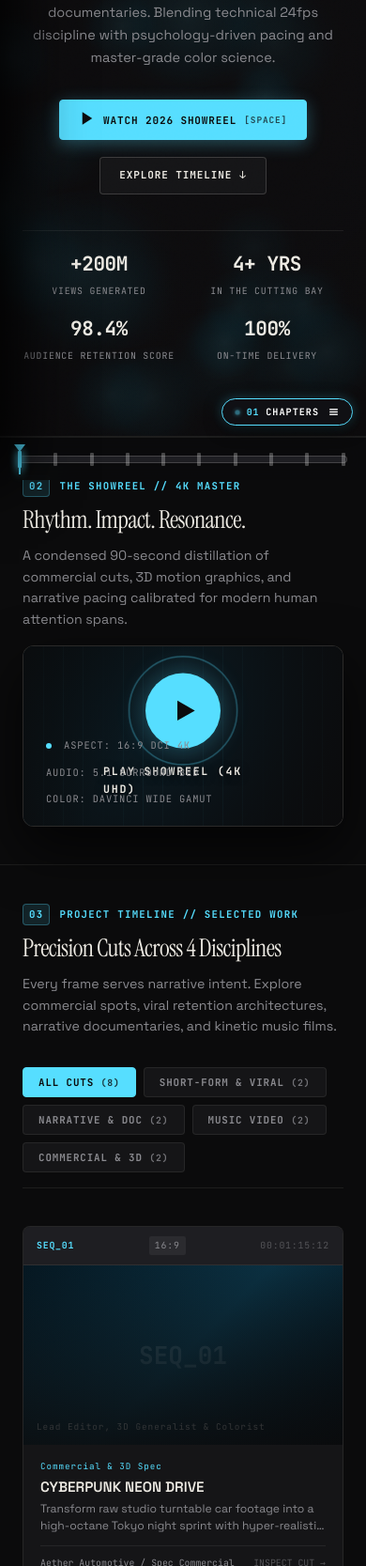
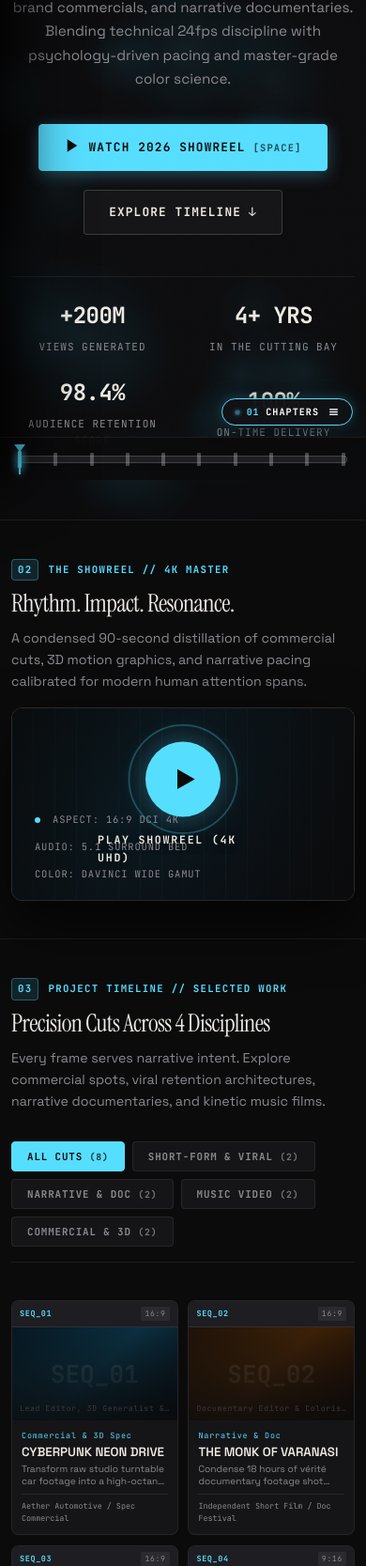
Before and after one commit to goutamagrawall/editaura-portfolio, a plain HTML site: page index.html in a window 390 px wide. Shown: the part 333-2000 px from the top of the page at 94% size. Drawn offline with nearby package versions, Linux system fonts and the light colour scheme; animation ran at ten frames a second.

Commit message:
feat: scale hero section, fix modal inner wheel scroll lock, and optimize mobile 2-column project grid

```diff
--- a/index.html
+++ b/index.html
@@ -657,9 +657,9 @@
     </section>
 
     <!-- PROJECT CASE STUDY DRAWER MODAL -->
-    <div id="case-study-drawer" class="case-study-drawer" aria-hidden="true" role="dialog" aria-modal="true" aria-labelledby="drawer-title">
+    <div id="case-study-drawer" class="case-study-drawer" data-lenis-prevent aria-hidden="true" role="dialog" aria-modal="true" aria-labelledby="drawer-title">
       <div class="drawer-backdrop" id="drawer-backdrop"></div>
-      <div class="drawer-panel">
+      <div class="drawer-panel" data-lenis-prevent>
 
         <!-- Drawer Header -->
         <div class="drawer-header">
@@ -1909,7 +1909,7 @@
   </aside>
 
   <!-- SHOWREEL CINEMA MODAL -->
-  <dialog id="showreel-modal" class="showreel-modal" aria-labelledby="showreel-title">
+  <dialog id="showreel-modal" class="showreel-modal" data-lenis-prevent aria-labelledby="showreel-title">
     <div class="modal-backdrop" id="showreel-backdrop"></div>
     <div class="modal-dialog-content">
 
--- a/script.js
+++ b/script.js
@@ -822,7 +822,7 @@ function initProjectsGrid() {
         <div class="card-visual-frame ${project.aspect === '9:16' ? 'aspect-9-16' : ''}">
           <div class="card-canvas-plate" style="background: ${project.bgGradient}; width: 100%; height: 100%; display: flex; align-items: center; justify-content: center; position: relative;">
             <div style="font-family: var(--font-mono); font-size: 1.8rem; font-weight: 700; color: rgba(255,255,255,0.12);">${project.seq}</div>
-            <div style="position: absolute; bottom: 12px; left: 14px; font-family: var(--font-mono); font-size: 0.65rem; color: rgba(255,255,255,0.7); letter-spacing: 0.1em;">${project.role}</div>
+            <div class="card-role-label">${project.role}</div>
           </div>
           <div class="card-visual-overlay"></div>
           <div class="card-hover-prompt">OPEN CASE STUDY</div>
@@ -870,6 +870,7 @@ function initProjectsGrid() {
 // ============================================================================
 function initCaseStudyDrawer() {
   const drawer = document.getElementById("case-study-drawer");
+  const panel = drawer ? drawer.querySelector(".drawer-panel") : null;
   const closeBtn = document.getElementById("drawer-close-btn");
   const backdrop = document.getElementById("drawer-backdrop");
   const actionClose = document.getElementById("drawer-action-close");
@@ -878,9 +879,26 @@ function initCaseStudyDrawer() {
   if (closeBtn) closeBtn.addEventListener("click", closeCaseStudyDrawer);
   if (backdrop) {
     backdrop.addEventListener("click", closeCaseStudyDrawer);
-    backdrop.addEventListener("wheel", (e) => e.preventDefault(), { passive: false });
-    backdrop.addEventListener("touchmove", (e) => e.preventDefault(), { passive: false });
-  }
+    backdrop.addEventListener("wheel", (e) => {
+      e.preventDefault();
+      e.stopPropagation();
+    }, { passive: false });
+    backdrop.addEventListener("touchmove", (e) => {
+      e.preventDefault();
+      e.stopPropagation();
+    }, { passive: false });
+  }
+
+  // Prevent wheel and touchmove from propagating to window/Lenis listeners
+  if (drawer) {
+    drawer.addEventListener("wheel", (e) => e.stopPropagation(), { passive: true });
+    drawer.addEventListener("touchmove", (e) => e.stopPropagation(), { passive: true });
+  }
+  if (panel) {
+    panel.addEventListener("wheel", (e) => e.stopPropagation(), { passive: true });
+    panel.addEventListener("touchmove", (e) => e.stopPropagation(), { passive: true });
+  }
+
   if (actionClose) actionClose.addEventListener("click", closeCaseStudyDrawer);
 
   if (actionShowreel) {
--- a/styles.css
+++ b/styles.css
@@ -1554,33 +1554,33 @@ img, video, canvas {
   }
 }
 
-/* Hero Content */
+/* Hero Content - Scaled +18% with Fluid Typography down to 360px */
 .hero-inner {
   position: relative;
   width: 100%;
-  max-width: 1040px;
+  max-width: 1120px;
   margin: 0 auto;
   text-align: center;
   display: flex;
   flex-direction: column;
   align-items: center;
   justify-content: center;
-  padding: 16px 0;
+  padding: 18px 0;
 }
 
 .hero-header-badge {
   display: inline-flex;
   align-items: center;
   gap: 8px;
-  padding: 6px 16px;
+  padding: 7px 18px;
   background-color: var(--badge-bg);
   border: 1px solid var(--hairline-strong);
   border-radius: var(--radius-full);
   font-family: var(--font-mono);
-  font-size: 0.72rem;
+  font-size: 0.80rem;
   letter-spacing: 0.12em;
   color: var(--text-muted);
-  margin-bottom: 20px;
+  margin-bottom: 24px;
 }
 
 .hero-header-badge .editor-id {
@@ -1594,12 +1594,12 @@ img, video, canvas {
 
 .hero-headline {
   font-family: var(--font-display);
-  font-size: clamp(2.2rem, 4.4vw, 4.2rem);
+  font-size: clamp(2.35rem, 5.2vw, 4.95rem);
   line-height: 1.1;
   font-weight: 400;
   letter-spacing: -0.03em;
   color: var(--text-primary);
-  margin-bottom: 20px;
+  margin-bottom: 24px;
 }
 
 .rotating-mask-wrapper {
@@ -1626,10 +1626,10 @@ img, video, canvas {
 }
 
 .hero-subtext {
-  font-size: clamp(1rem, 1.25vw, 1.18rem);
+  font-size: clamp(1.05rem, 1.45vw, 1.35rem);
   color: var(--text-muted);
-  max-width: 820px;
-  margin-bottom: 32px;
+  max-width: 900px;
+  margin-bottom: 36px;
   line-height: 1.65;
 }
 
@@ -1637,30 +1637,40 @@ img, video, canvas {
   display: flex;
   align-items: center;
   justify-content: center;
-  gap: 18px;
+  gap: 20px;
   flex-wrap: wrap;
-  margin-bottom: 38px;
+  margin-bottom: 44px;
+}
+
+.hero-actions .btn {
+  font-size: 0.88rem;
+  padding: 13px 26px;
+  letter-spacing: 0.09em;
+}
+
+.hero-actions .key-shortcut {
+  font-size: 0.72rem;
 }
 
 .hero-metrics-bar {
   display: flex;
   align-items: center;
   justify-content: center;
-  gap: 48px;
+  gap: 56px;
   flex-wrap: wrap;
-  padding-top: 24px;
+  padding-top: 28px;
   border-top: 1px solid var(--hairline);
   width: 100%;
-  max-width: 1040px;
+  max-width: 1120px;
 }
 
 @media (max-width: 640px) {
   .hero-metrics-bar {
     display: grid;
     grid-template-columns: 1fr 1fr;
-    gap: 16px;
+    gap: 20px;
     width: 100%;
-    padding-top: 18px;
+    padding-top: 22px;
   }
 }
 
@@ -1668,12 +1678,12 @@ img, video, canvas {
   display: flex;
   flex-direction: column;
   align-items: center;
-  gap: 4px;
+  gap: 6px;
 }
 
 .metric-num {
   font-family: var(--font-mono);
-  font-size: 1.45rem;
+  font-size: clamp(1.65rem, 2.2vw, 1.95rem);
   font-weight: 700;
   color: var(--text-primary);
   letter-spacing: -0.02em;
@@ -1681,15 +1691,15 @@ img, video, canvas {
 
 .metric-lbl {
   font-family: var(--font-mono);
-  font-size: 0.68rem;
+  font-size: 0.76rem;
   color: var(--text-muted);
-  letter-spacing: 0.08em;
+  letter-spacing: 0.09em;
   text-transform: uppercase;
 }
 
 .metric-divider {
   width: 1px;
-  height: 28px;
+  height: 36px;
   background-color: var(--hairline);
   display: none;
 }
@@ -1895,14 +1905,14 @@ img, video, canvas {
   opacity: 0.8;
 }
 
-/* Projects Grid - 4 Columns on Desktop, Responsive 2 on Tablet, 1 on Mobile */
+/* Projects Grid - 4 Columns on Desktop (1024px+), 2 Columns on Tablet and Mobile (<=768px) */
 .projects-grid {
   display: grid;
-  grid-template-columns: 1fr;
-  gap: 20px;
-}
-
-@media (min-width: 600px) {
+  grid-template-columns: repeat(2, 1fr);
+  gap: 0.75rem;
+}
+
+@media (min-width: 769px) {
   .projects-grid {
     grid-template-columns: repeat(2, 1fr);
     gap: 20px;
@@ -2075,6 +2085,98 @@ img, video, canvas {
   color: var(--text-muted);
 }
 
+.card-role-label {
+  position: absolute;
+  bottom: 10px;
+  left: 12px;
+  right: 12px;
+  font-family: var(--font-mono);
+  font-size: 0.65rem;
+  color: rgba(255, 255, 255, 0.75);
+  letter-spacing: 0.08em;
+  white-space: nowrap;
+  overflow: hidden;
+  text-overflow: ellipsis;
+}
+
+/* Mobile & Small Screen 2-Column Card Tuning */
+@media (max-width: 768px) {
+  .card-meta-bar {
+    padding: 8px 10px;
+    font-size: 0.62rem;
+  }
+  .card-content {
+    padding: 12px 12px;
+  }
+  .card-category-tag {
+    font-size: 0.58rem;
+    margin-bottom: 2px;
+  }
+  .card-title {
+    font-size: clamp(0.86rem, 2.6vw, 1.05rem);
+    margin-bottom: 4px;
+    line-height: 1.25;
+  }
+  .card-excerpt {
+    font-size: 0.75rem;
+    line-height: 1.35;
+    margin-bottom: 8px;
+    -webkit-line-clamp: 2;
+  }
+  .card-footer-tags {
+    padding-top: 8px;
+    font-size: 0.62rem;
+  }
+  .card-hover-prompt {
+    padding: 4px 10px;
+    font-size: 0.62rem;
+  }
+  .card-role-label {
+    bottom: 6px;
+    left: 8px;
+    right: 8px;
+    font-size: 0.56rem;
+  }
+}
+
+@media (max-width: 480px) {
+  .section-container {
+    padding: 0 12px;
+  }
+  .card-meta-bar {
+    padding: 6px 8px;
+    font-size: 0.58rem;
+    gap: 4px;
+  }
+  .aspect-pill {
+    padding: 1px 4px;
+    font-size: 0.56rem;
+  }
+  .duration-pill {
+    display: none;
+  }
+  .card-content {
+    padding: 10px 10px;
+  }
+  .card-title {
+    font-size: clamp(0.80rem, 3.4vw, 0.94rem);
+    margin-bottom: 3px;
+  }
+  .card-excerpt {
+    font-size: 0.70rem;
+    line-height: 1.3;
+    margin-bottom: 6px;
+    -webkit-line-clamp: 2;
+  }
+  .card-footer-tags {
+    padding-top: 6px;
+    font-size: 0.58rem;
+  }
+  .view-link {
+    display: none;
+  }
+}
+
 /* --------------------------------------------------------------------------
    9. CASE STUDY DRAWER MODAL
    -------------------------------------------------------------------------- */
@@ -2118,12 +2220,13 @@ html.modal-open {
   position: relative;
   width: 100%;
   max-width: 900px;
-  max-height: 90vh;
+  max-height: 85vh;
+  max-height: calc(100vh - 120px);
   background-color: var(--bg-surface);
   border: 1px solid var(--hairline-strong);
   border-radius: var(--radius-lg) var(--radius-lg) 0 0;
   box-shadow: 0 -20px 80px rgba(0, 0, 0, 0.9);
-  overflow-y: auto;
+  overflow-y: auto !important;
   overscroll-behavior: contain;
   -webkit-overflow-scrolling: touch;
   touch-action: pan-y;
```
